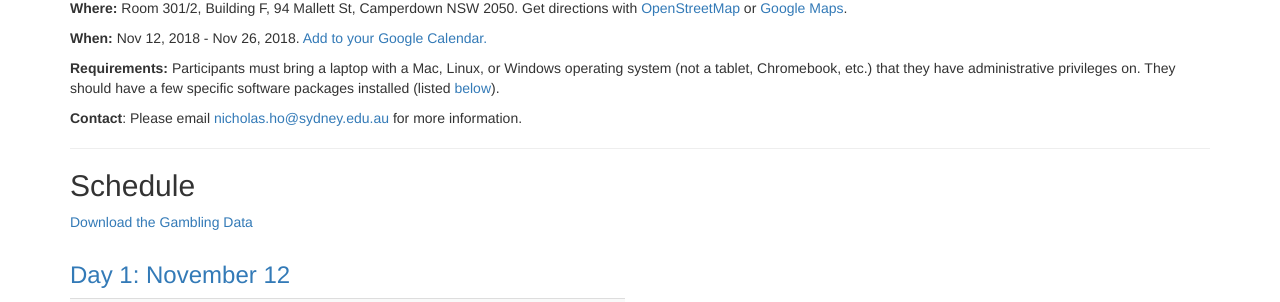
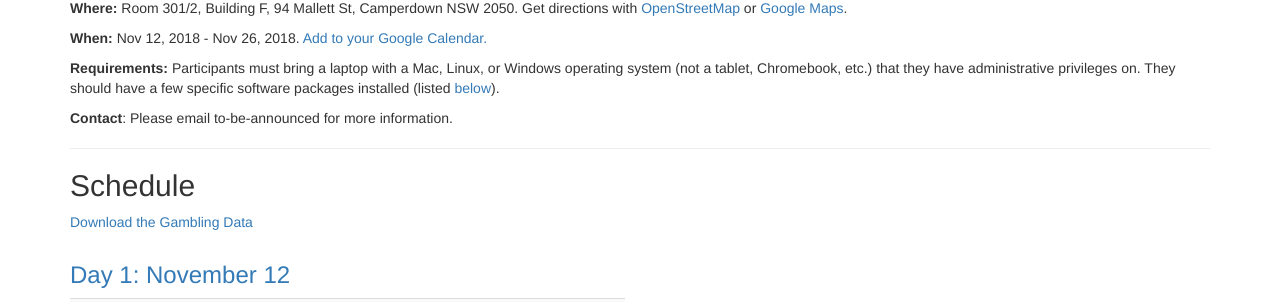
Before and after one commit to n-ho/bmc_r_workshop_2018, a Jekyll site: the page built from index.html, in a window 1280 px wide. Shown: the part 749-1051 px from the top of the page. Built offline with Jekyll 4.4.1, drawn with Linux system fonts in a browser that asks for light colours; part of the change alters nothing that is shown.

Commit message:
Update index.html

```diff
--- a/index.html
+++ b/index.html
@@ -13,7 +13,7 @@ startdate: 2018-11-12 # machine-readable start date for the workshop in YYYY-MM-
 enddate: 2018-11-26 # machine-readable end date for the workshop in YYYY-MM-DD format like 2015-01-02
 instructor: ["Gordon McDonald, Darya Vanichkina, Madhura Killedar, Nicholas Ho"] # boxed, comma-separated list of instructors' names as strings, like ["Kay McNulty", "Betty Jennings", "Betty Snyder"]
 #helper: ["someone"] # boxed, comma-separated list of helpers' names, like ["Marlyn Wescoff", "Fran Bilas", "Ruth Lichterman"]
-contact: ["nicholas.ho@sydney.edu.au"] # boxed, comma-separated list of contact email addresses for the host, lead instructor, or whoever else is handling questions, like ["marlyn.wescoff@example.org", "fran.bilas@example.org", "ruth.lichterman@example.org"]
+#contact: ["nicholas.ho@sydney.edu.au"] # boxed, comma-separated list of contact email addresses for the host, lead instructor, or whoever else is handling questions, like ["marlyn.wescoff@example.org", "fran.bilas@example.org", "ruth.lichterman@example.org"]
 collaborative_notes:             # optional: URL for the workshop collaborative notes, e.g. an Etherpad or Google Docs document
 eventbrite: 50385247632 # optional: alphanumeric key for Eventbrite registration, e.g., "1234567890AB" (if Eventbrite is being used)
 ---
```
